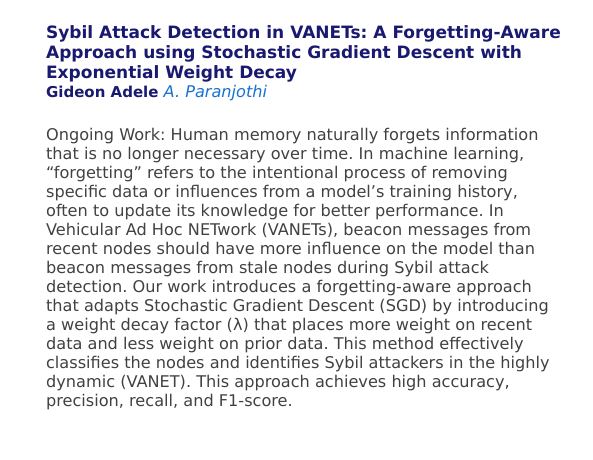
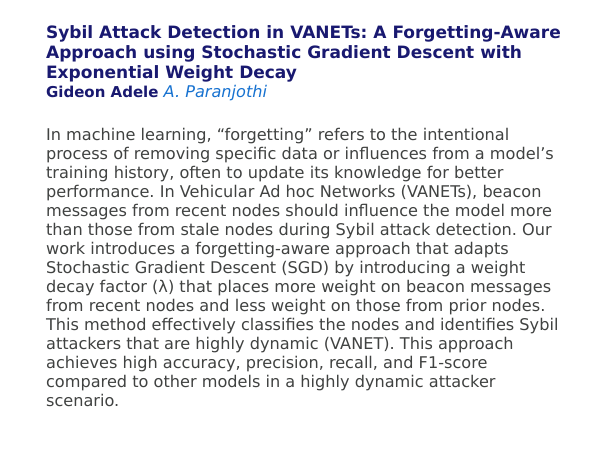
Before and after one commit to Gideon-Adele/Gideon-Adele.github.io, a plain HTML site: page old_index.html in a window 1280 px wide. Shown: the part 845-1305 px from the top of the page, 501-1094 px from the left. Drawn offline with Linux system fonts and the light colour scheme.

Commit message:
Update old_index.html

```diff
--- a/old_index.html
+++ b/old_index.html
@@ -292,14 +292,12 @@
                 <a href="#"></a>
 
               </p>
-              <p> Ongoing Work: Human memory naturally forgets information that is no longer necessary over time. In machine learning,
-                “forgetting” refers to the intentional process of removing specific data or influences from a model’s training history,
-                often to update its knowledge for better performance. In Vehicular Ad Hoc NETwork (VANETs), beacon messages from recent
-                nodes should have more influence on the model than beacon messages from stale nodes during Sybil attack detection.
-                Our work introduces a forgetting-aware approach that adapts Stochastic Gradient Descent (SGD) by introducing a
-                weight decay factor (λ) that places more weight on recent data and less weight on prior data. This method effectively
-                classifies the nodes and identifies Sybil attackers in the highly dynamic (VANET). This approach achieves high accuracy,
-                precision, recall, and F1-score.  </p>
+              <p> In machine learning, “forgetting” refers to the intentional process of removing specific data or influences from
+                a model’s training history, often to update its knowledge for better performance. In Vehicular Ad hoc Networks (VANETs),
+                beacon messages from recent nodes should influence the model more than those from stale nodes during Sybil attack detection.
+                Our work introduces a forgetting-aware approach that adapts Stochastic Gradient Descent (SGD) by introducing a weight decay factor (λ) that places more weight on beacon messages
+                from recent nodes and less weight on those from prior nodes. This method effectively classifies the nodes and identifies Sybil
+                attackers that are highly dynamic (VANET). This approach achieves high accuracy, precision, recall, and F1-score compared to other models in a highly dynamic attacker scenario.  </p>
             </td>
           </tr>
 
```
